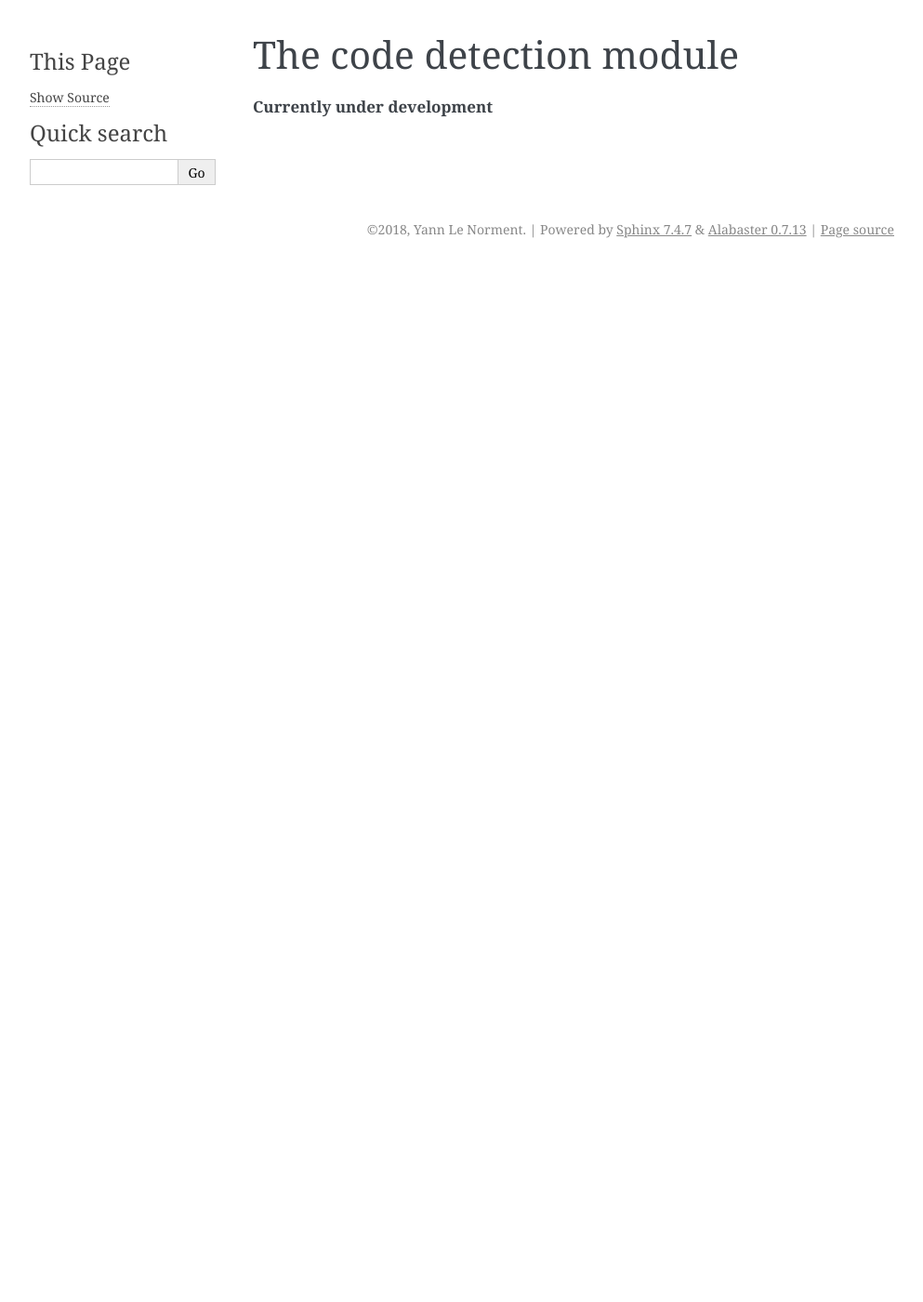
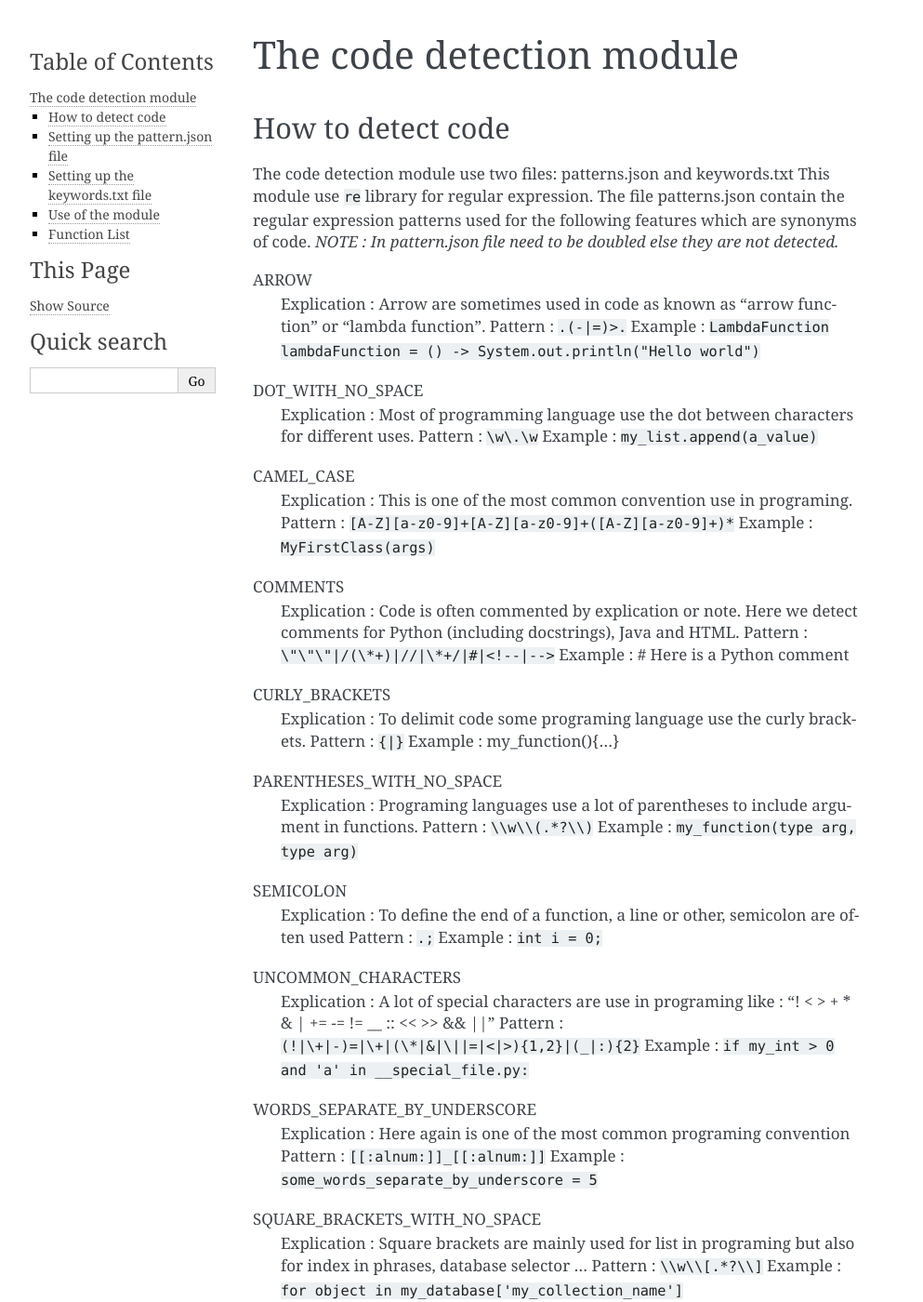
Before and after one commit to serenpa/coast_core, a Sphinx documentation site: the page built from docs/modules/code_detection.rst, in a window 1280 px wide and 1400 px high. Shown: the whole window at 93% size, without its empty margins (148-1141 px from the left). Built offline with Sphinx 7.4.7, drawn with Linux system fonts in a browser that asks for light colours; pages that are not in the unit, such as notebooks, are missing from menus; some of the changed text lies outside the part shown.

Commit message:
Updated pattern.json, start writing of code detection documentation

```diff
--- a/docs/modules/code_detection.rst
+++ b/docs/modules/code_detection.rst
@@ -1,3 +1,106 @@
 The code detection module
 =================
+How to detect code
+-----------------
+The code detection module use two files: patterns.json and keywords.txt
+This module use ``re`` library for regular expression.
+The file patterns.json contain the regular expression patterns used for the following features which are synonyms of code.
+*NOTE : In pattern.json file \ need to be doubled else they are not detected.*
+
+ARROW
+    Explication : Arrow are sometimes used in code as known as "arrow function" or "lambda function".
+    Pattern : ``.(-|=)>.``
+    Example : ``LambdaFunction lambdaFunction = () -> System.out.println("Hello world")``
+DOT_WITH_NO_SPACE
+    Explication : Most of programming language use the dot between characters for different uses.
+    Pattern : ``\w\.\w``
+    Example : ``my_list.append(a_value)``
+CAMEL_CASE
+    Explication : This is one of the most common convention use in programing.
+    Pattern : ``[A-Z][a-z0-9]+[A-Z][a-z0-9]+([A-Z][a-z0-9]+)*``
+    Example : ``MyFirstClass(args)``
+COMMENTS
+    Explication : Code is often commented by explication or note. Here we detect comments for Python (including docstrings), Java and HTML.
+    Pattern : ``\"\"\"|/(\*+)|//|\*+/|#|<!--|-->``
+    Example : # Here is a Python comment
+CURLY_BRACKETS
+    Explication : To delimit code some programing language use the curly brackets.
+    Pattern : ``{|}``
+    Example : my_function(){...}
+PARENTHESES_WITH_NO_SPACE
+    Explication : Programing languages use a lot of parentheses to include argument in functions.
+    Pattern : ``\\w\\(.*?\\)``
+    Example : ``my_function(type arg, type arg)``
+SEMICOLON
+    Explication : To define the end of a function, a line or other, semicolon are often used
+    Pattern : ``.;``
+    Example : ``int i = 0;``
+UNCOMMON_CHARACTERS
+    Explication : A lot of special characters are use in programing like : "! < > + * & | += -= != __ :: << >> && ||"
+    Pattern : ``(!|\+|-)=|\+|(\*|&|\||=|<|>){1,2}|(_|:){2}``
+    Example : ``if my_int > 0 and 'a' in __special_file.py:``
+WORDS_SEPARATE_BY_UNDERSCORE
+    Explication : Here again is one of the most common programing convention
+    Pattern : ``[[:alnum:]]_[[:alnum:]]``
+    Example : ``some_words_separate_by_underscore = 5``
+SQUARE_BRACKETS_WITH_NO_SPACE
+    Explication : Square brackets are mainly used for list in programing but also for index in phrases, database selector ...
+    Pattern : ``\\w\\[.*?\\]``
+    Example : ``for object in my_database['my_collection_name']``
+
+
+KEYWORDS
+    Explication : This is a special feature because it will depend of the user and the programing language
+    Pattern : ``(^|\s)" + keyword + "(\s|\(|\{|:|$)``
+    Example : if while else for each elif
+
+*NOTE: as long as this tool will evolve, more features could be added*
+
+Setting up the pattern.json file
+-----------------
+If you want to add some detection feature add your pattern in the pattern.json file following the example within the curly brackets::
+
+    {
+    ...
+    "NAME_OF_YOUR_FEATURE": "your pattern"
+    ...
+    }
+
+Setting up the keywords.txt file
+-----------------
+If some keywords come to your mind, add them to the keywords.txt after a new line::
+
+    ...
+    your new keywords
+
+*NOTE: your keyword could be more than one word*
+
+Use of the module
+-----------------
+If you want to use the module follow the next steps
 **Currently under development**
+
+Function List
+----------------
+|extract_features_from_text(text, print_results=False) : This is the main function of the code detection module.
+|   parameters:
+|       *text* the text that will be analyzed
+|       *print_results* False by default, pass it True if you want to print results
+|   return: An object containing :
+|       the number of characters in the text *(excluding all space characters)* : total_char
+|       the number of lines : total_lines
+|       the number of words : total_words
+|       the data of all lines : lines_data
+|           lines_data contain line number, length by words and character, first and last word/character, data of each words
+|               words_data contain the word, it position and maybe features
+
+|feature_detection(word) : This function is used by the previous function to detect features
+|   parameters:
+|       *word* : it will be confronted with each features
+|   return: the list of features of a word *(could be empty)*
+|       features is a list of feature object (type, match_num, expression)
+|           type is the name of the feature (one of above)
+|           match_num is the match number of the feature
+|           expression is the characters catch by the regexp
+
+|binary_transformation(text_data, print_results) : This function will transform the text into 0 and 1
```
Also changed, not shown: 4 other files.
